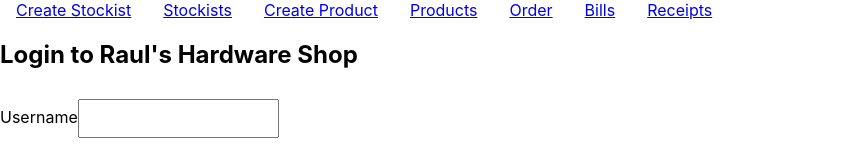
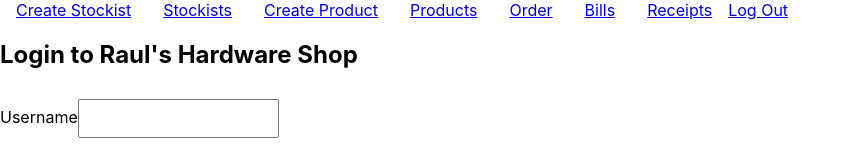
Before and after one commit to MarkNin07/RaulShop-ClientSide, a React (Vite) app: page / in a window 1280 px wide. Shown: the top 147 px of the page, without its empty margins (0-851 px from the left). Built offline with nearby package versions, Linux system fonts and the light colour scheme.

Commit message:
Logout Link feature is done

```diff
--- a/src/routes/RoutesSite.tsx
+++ b/src/routes/RoutesSite.tsx
@@ -11,9 +11,18 @@ import ProductOrder from '../pages/bills/ProductOrder'
 import SubmitBill from '../pages/bills/SubmitBill'
 import Login from '../components/login/Login'
 import SignIn from '../components/login/SignIn'
+import { useDispatch } from 'react-redux'
+import { logoutInReducer } from '../state/slices/LoginSlice'
 
 
 const RoutesSite = () => {
+
+  const dispatch = useDispatch()
+
+  const logOut = () => {
+    dispatch(logoutInReducer())
+  }
+
   return (
     <div>
       <nav>
@@ -24,6 +33,7 @@ const RoutesSite = () => {
         <Link to="/order/product" className="link">Order</Link>
         <Link to="/bills" className="link">Bills</Link>
         <Link to="/receipts" className="link">Receipts</Link>
+        <Link to="/" onClick={logOut}>Log Out</Link>
 
       </nav>
       <nav>
```
